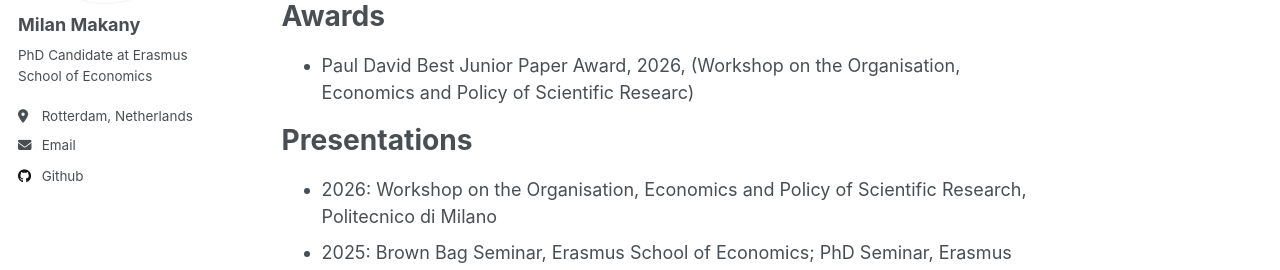
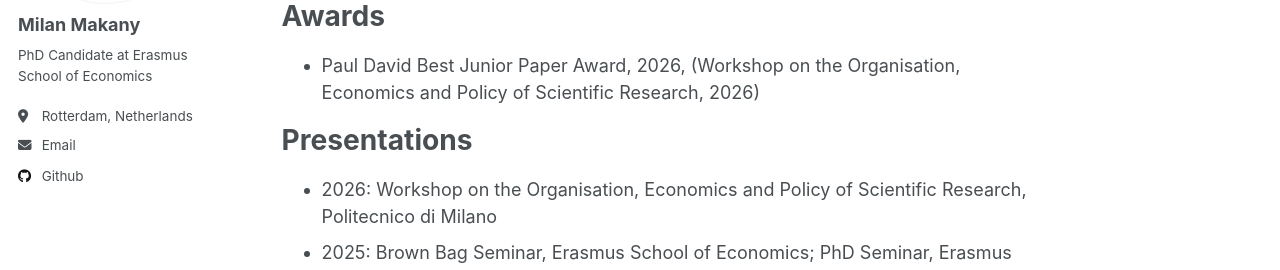
Before and after one commit to makany-milan/makany-milan.github.io, a Jekyll site: the page built from _publications/experts.md, in a window 1280 px wide and 900 px high. Shown: the part 281-551 px from the top of the window. Built offline with Jekyll 4.4.1, drawn with Linux system fonts in a browser that asks for light colours.

Commit message:
updated award

```diff
--- a/_publications/experts.md
+++ b/_publications/experts.md
@@ -16,7 +16,7 @@ citation: 'Makany, M., and N. Zinovyeva (2026): “Top Researchers on Scientific
 
 
 # Awards
-- Paul David Best Junior Paper Award, 2026, (Workshop on the Organisation, Economics and Policy of Scientific Researc)
+- Paul David Best Junior Paper Award, 2026, (Workshop on the Organisation, Economics and Policy of Scientific Research, 2026)
 
 # Presentations
  - 2026: Workshop on the Organisation, Economics and Policy of Scientific Research, Politecnico di Milano
```
